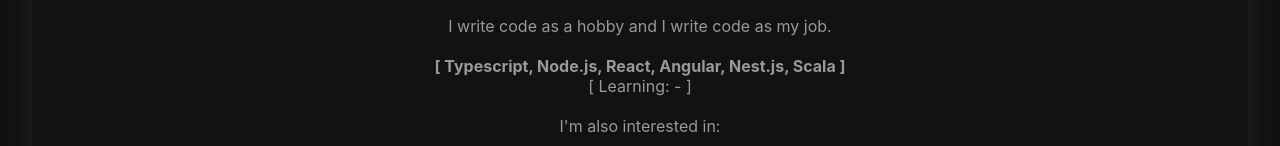
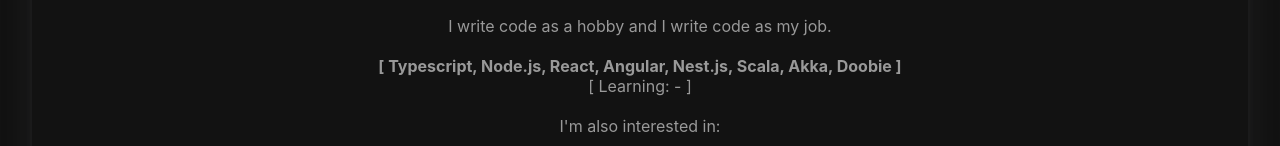
Before and after one commit to majesnix/majesnix.dev, a React (Create React App) app: page / in a window 1280 px wide. Shown: the part 603-749 px from the top of the page. Built offline with nearby package versions, Linux system fonts and the light colour scheme.

Commit message:
chore: update knowledge

```diff
--- a/src/App.tsx
+++ b/src/App.tsx
@@ -25,7 +25,8 @@
           <br />
           <br />
           <span style={{ fontWeight: "bold" }}>
-            [ Typescript, Node.js, React, Angular, Nest.js, Scala ]
+            [ Typescript, Node.js, React, Angular, Nest.js, Scala, Akka, Doobie
+            ]
           </span>
           <br />
           <span style={{ fontWeight: "normal" }}>[ Learning: - ]</span>
```
